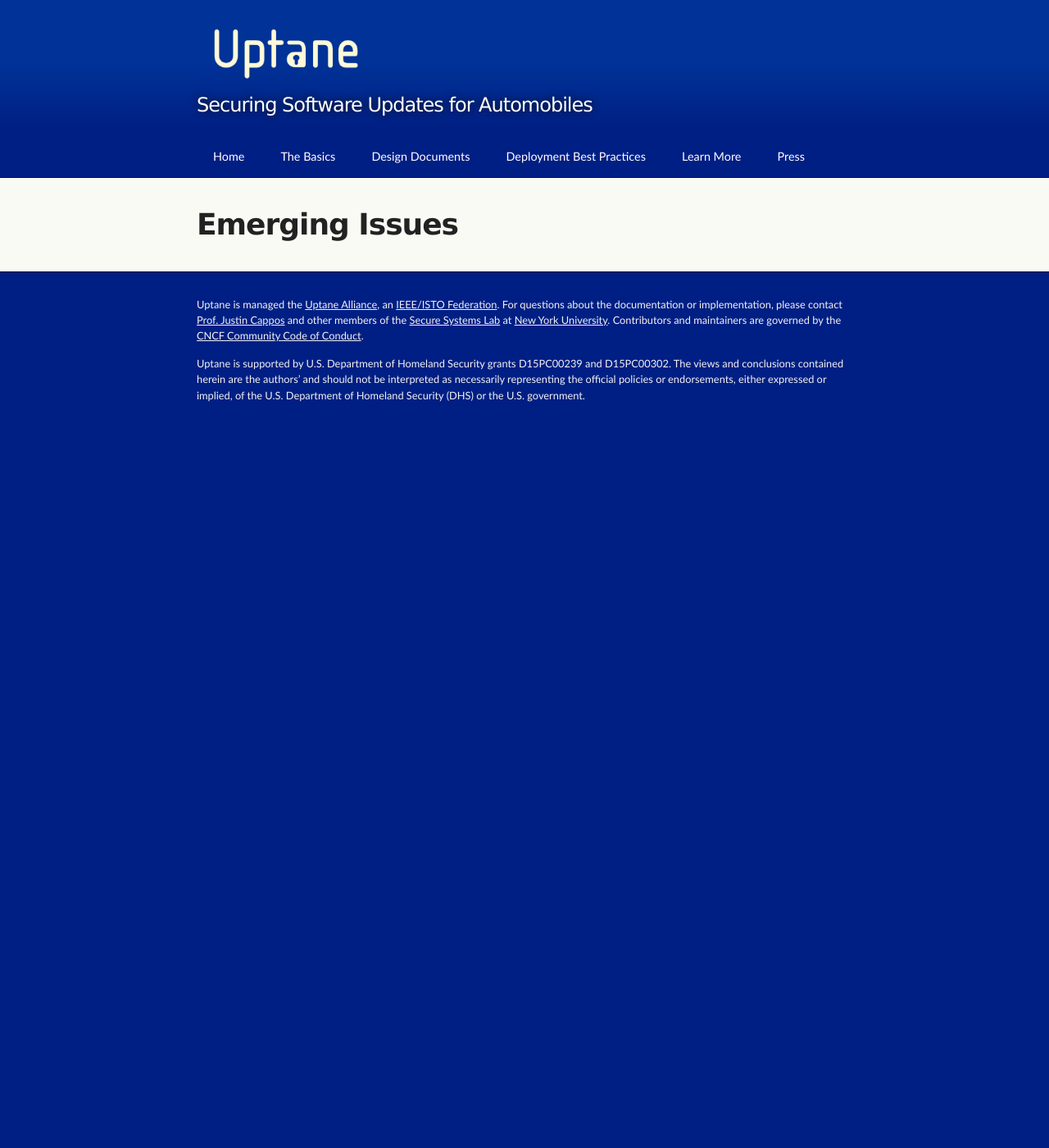
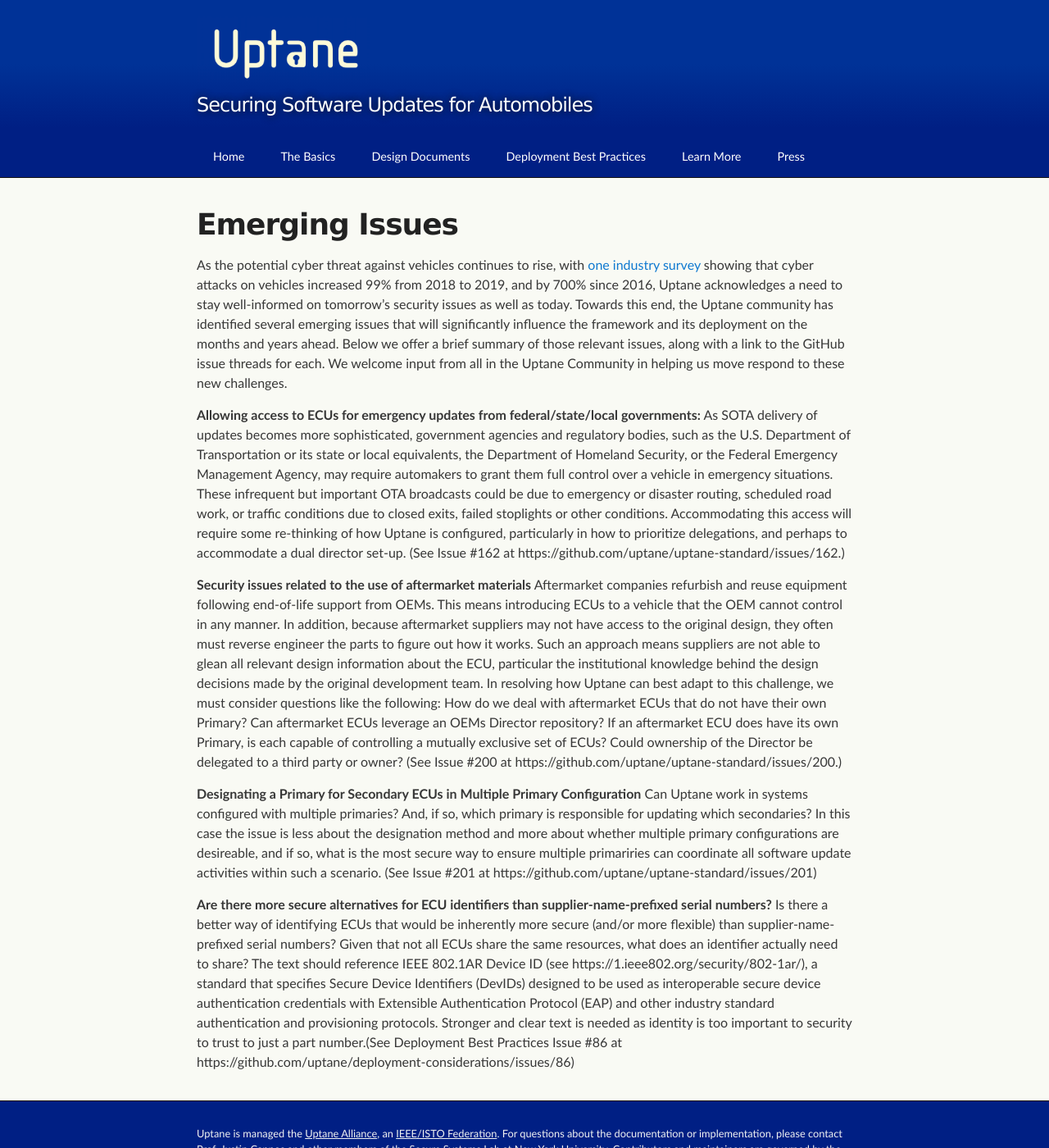
Before and after one commit to uptane/deployment-considerations, a Jekyll site: the page built from emerging_issues.md, in a window 1280 px wide and 1400 px high. Shown: the whole window at 82% size. Built offline with Jekyll 4.4.1, drawn with Linux system fonts in a browser that asks for light colours; our own code applies the rules of GitHub Pages for plain Markdown files.

Commit message:
Update emerging_issues.md

```diff
--- a/emerging_issues.md
+++ b/emerging_issues.md
@@ -4,3 +4,17 @@ css_id: emerging_issues
 ---
 
 # Emerging Issues
+
+As the potential cyber threat against vehicles continues to rise, with [one industry survey](https://upstream.auto/upstream-security-global-automotive-cybersecurity-report-2020/) showing that cyber attacks on vehicles increased 99% from 2018 to 2019, and by 700% since 2016, Uptane acknowledges a need to stay well-informed on tomorrow's security issues as well as today. Towards this end, the Uptane community has identified several emerging issues that will significantly influence the framework and its deployment on the months and years ahead. Below we offer a brief summary of those relevant issues, along with a link to the GitHub issue threads for each. We welcome input from all in the Uptane Community in helping us move respond to these new challenges.
+
+**Allowing access to ECUs for emergency updates from federal/state/local governments:** As SOTA delivery of updates becomes more sophisticated, government agencies and regulatory bodies, such as the U.S. Department of Transportation or its state or local equivalents, the Department of Homeland Security, or the Federal Emergency Management Agency,  may require automakers to grant them full control over a vehicle in emergency situations. These infrequent but important OTA broadcasts could be due to emergency or disaster routing, scheduled road work, or traffic conditions due to closed exits, failed stoplights or other conditions.  Accommodating this access will require some re-thinking of how Uptane is configured, particularly in how to prioritize delegations, and perhaps to accommodate a dual director set-up. (See Issue #162 at https://github.com/uptane/uptane-standard/issues/162.)
+
+**Security issues related to the use of aftermarket materials**
+Aftermarket companies refurbish and reuse equipment following end-of-life support from OEMs. This means introducing ECUs to a vehicle that the OEM cannot control in any manner. In addition, because aftermarket suppliers may not have access to the original design, they often must reverse engineer the parts to figure out how it works. Such an approach means suppliers are not able to glean all relevant design information about the ECU, particular the institutional knowledge behind the design decisions made by the original development team. In resolving how Uptane can best adapt to this challenge, we must consider questions like the following: How do we deal with aftermarket ECUs that do not have their own Primary? Can aftermarket ECUs leverage an OEMs Director repository? If an aftermarket ECU does have its own Primary, is each capable of controlling a mutually exclusive set of ECUs? Could ownership of the Director be delegated to a third party or owner? (See Issue #200 at https://github.com/uptane/uptane-standard/issues/200.)
+
+**Designating a Primary for Secondary ECUs in Multiple Primary Configuration**
+Can Uptane work in systems configured with multiple primaries? And, if so, which primary is responsible for updating which secondaries?
+In this case the issue is less about the designation method and more about whether multiple primary configurations are desireable, and if so, what is the most secure way to ensure multiple primariries can coordinate all software update activities within such a scenario. (See Issue #201 at https://github.com/uptane/uptane-standard/issues/201)
+
+**Are there more secure alternatives for ECU identifiers than supplier-name-prefixed serial numbers?**
+Is there a better way of identifying ECUs that would be inherently more secure (and/or more flexible) than supplier-name-prefixed serial numbers? Given that not all ECUs share the same resources, what does an identifier actually need to share? The text should reference IEEE 802.1AR Device ID (see https://1.ieee802.org/security/802-1ar/), a standard that specifies Secure Device Identifiers (DevIDs) designed to be used as interoperable secure device authentication credentials with Extensible Authentication Protocol (EAP) and other industry standard authentication and provisioning protocols. Stronger and clear text is needed as identity is too important to security to trust to just a part number.(See Deployment Best Practices Issue #86 at https://github.com/uptane/deployment-considerations/issues/86)
```
